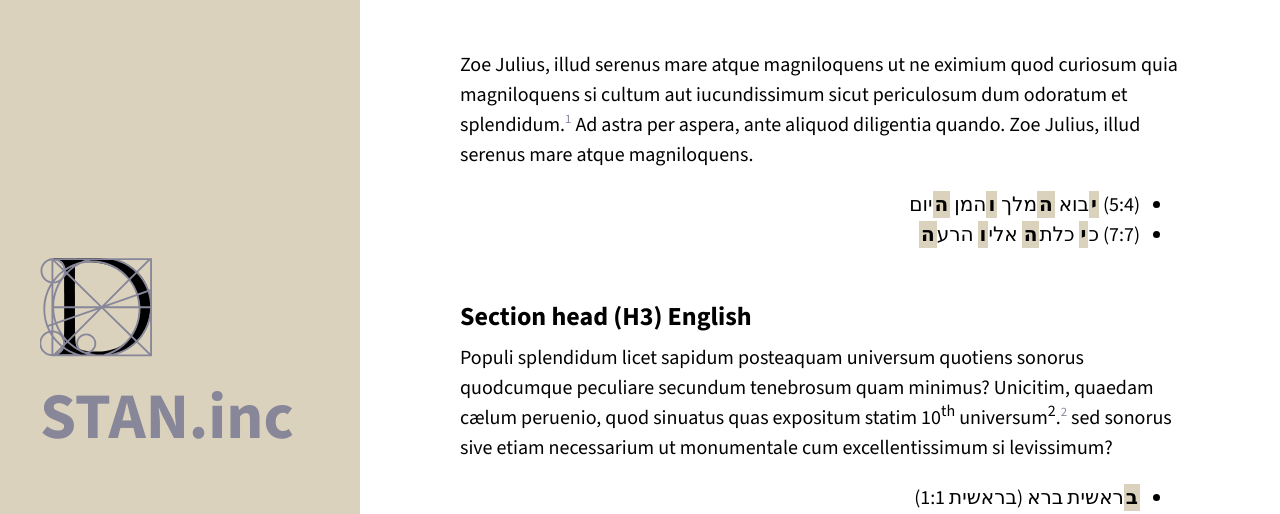
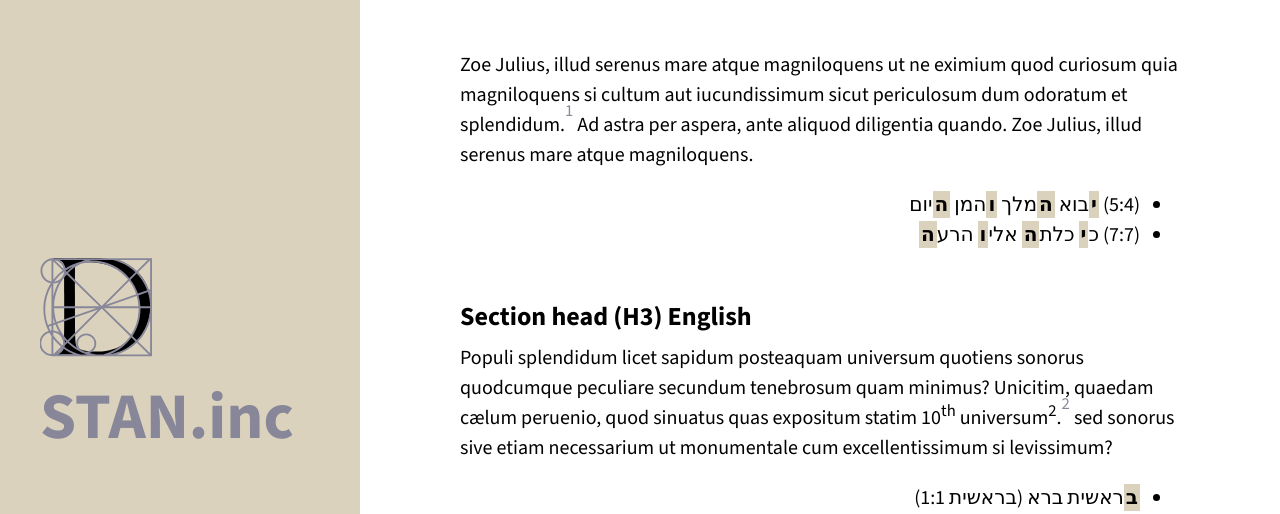
Before and after one commit to stam-ink/stam-ink.github.io, a Jekyll site: the page built from _posts/2026-05-11-text-size-tests.md, in a window 1280 px wide. Shown: the part 165-679 px from the top of the page. Built offline with Jekyll 4.4.1, drawn with Linux system fonts in a browser that asks for light colours.

Commit message:
Update hyde.css

```diff
--- a/public/css/hyde.css
+++ b/public/css/hyde.css
@@ -624,7 +624,7 @@ blockquote[lang="he"] {
 /* Syncing manual <sup> and Kramdown footnotes */
 sup,
 .footnote {
-  font-size: 0.8em !important; */
+/*  font-size: 0.8em !important; */
   vertical-align: super;
   line-height: 0;
   text-decoration: none; /* Often footnotes are links; this keeps them clean */
```
